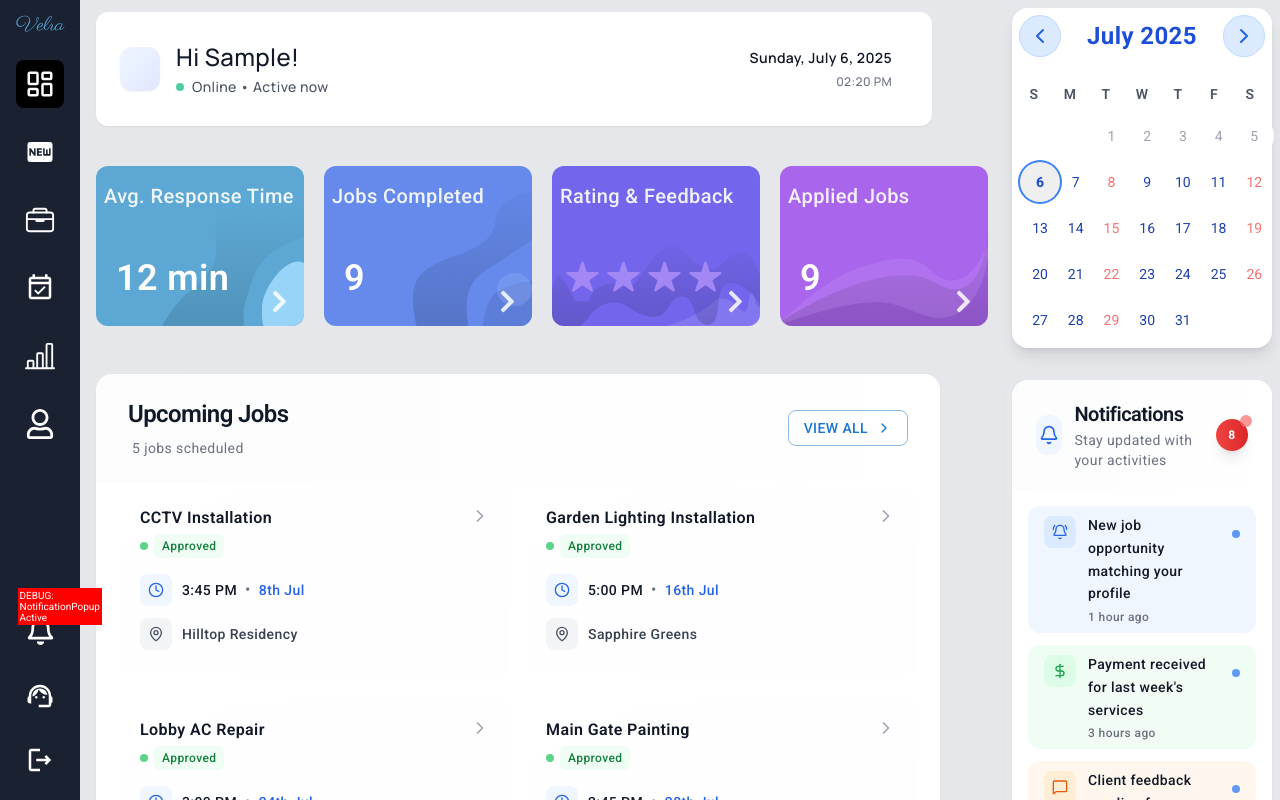
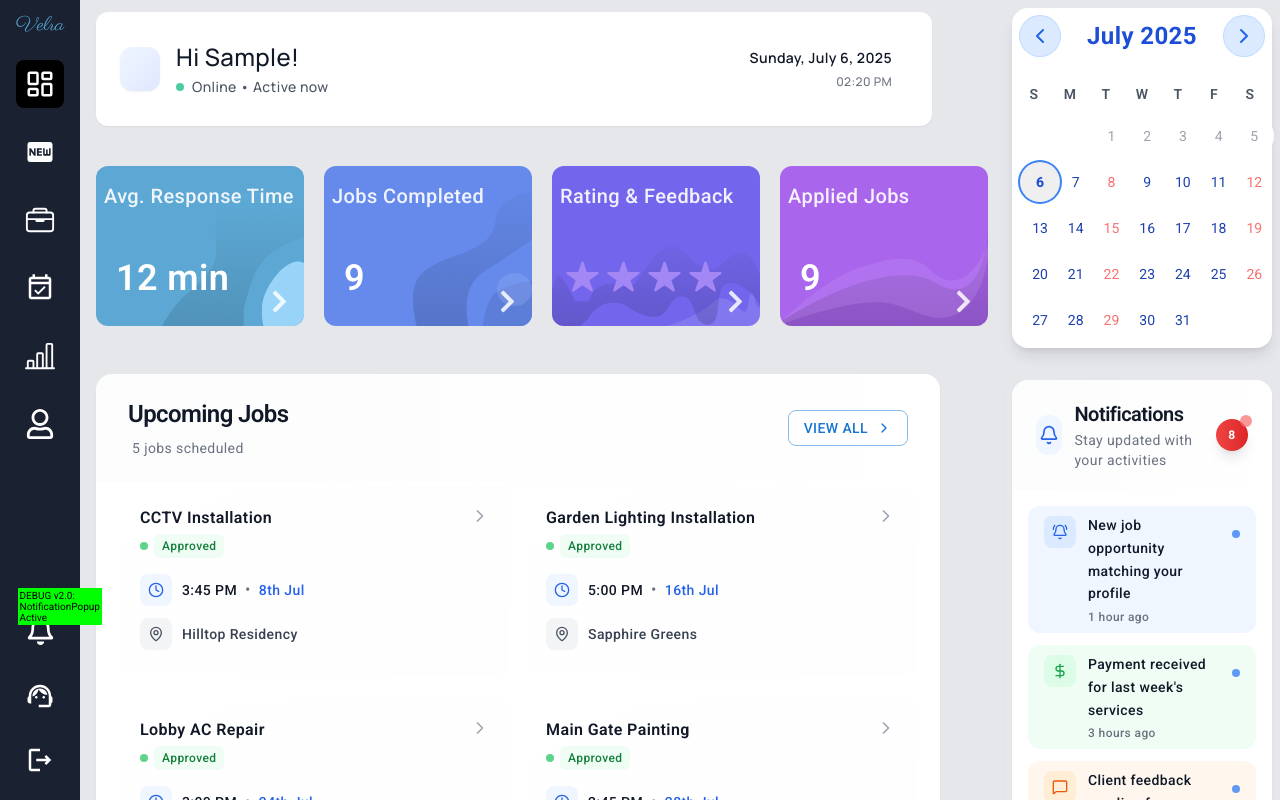
Before and after one commit to Mayank-Webseeder/society-vendor-panel, a React (Vite) app: page /dashboard in a window 1280 px wide. Built offline with nearby package versions, Linux system fonts and the light colour scheme; sample sign-in values are in the browser's storage; some icons are missing.

Commit message:
Force rebuild: NotificationPopup debug v2.0

```diff
--- a/src/components/NotificationPopup.jsx
+++ b/src/components/NotificationPopup.jsx
@@ -6,7 +6,8 @@ import { Button } from '@mui/material';
 import { useUser } from '../UserContext';
 
 const NotificationPopup = () => {
-    console.log('🚀 NotificationPopup component is rendering');
+    console.log('🚀 NotificationPopup component is rendering - VERSION 2.0');
+    console.log('🚀 BUILD TIMESTAMP:', new Date().toISOString());
     const { user } = useUser();
 
     // Add debugging for production
@@ -114,8 +115,8 @@ const NotificationPopup = () => {
     return (
         <div className="relative">
             {/* Debug indicator */}
-            <div style={{position: 'absolute', top: '-20px', left: '0', background: 'red', color: 'white', padding: '2px', fontSize: '10px', zIndex: 9999}}>
-                DEBUG: NotificationPopup Active
+            <div style={{position: 'absolute', top: '-20px', left: '0', background: 'lime', color: 'black', padding: '2px', fontSize: '10px', zIndex: 9999}}>
+                DEBUG v2.0: NotificationPopup Active
             </div>
 
             {/* Notification Bell Icon */}
```
